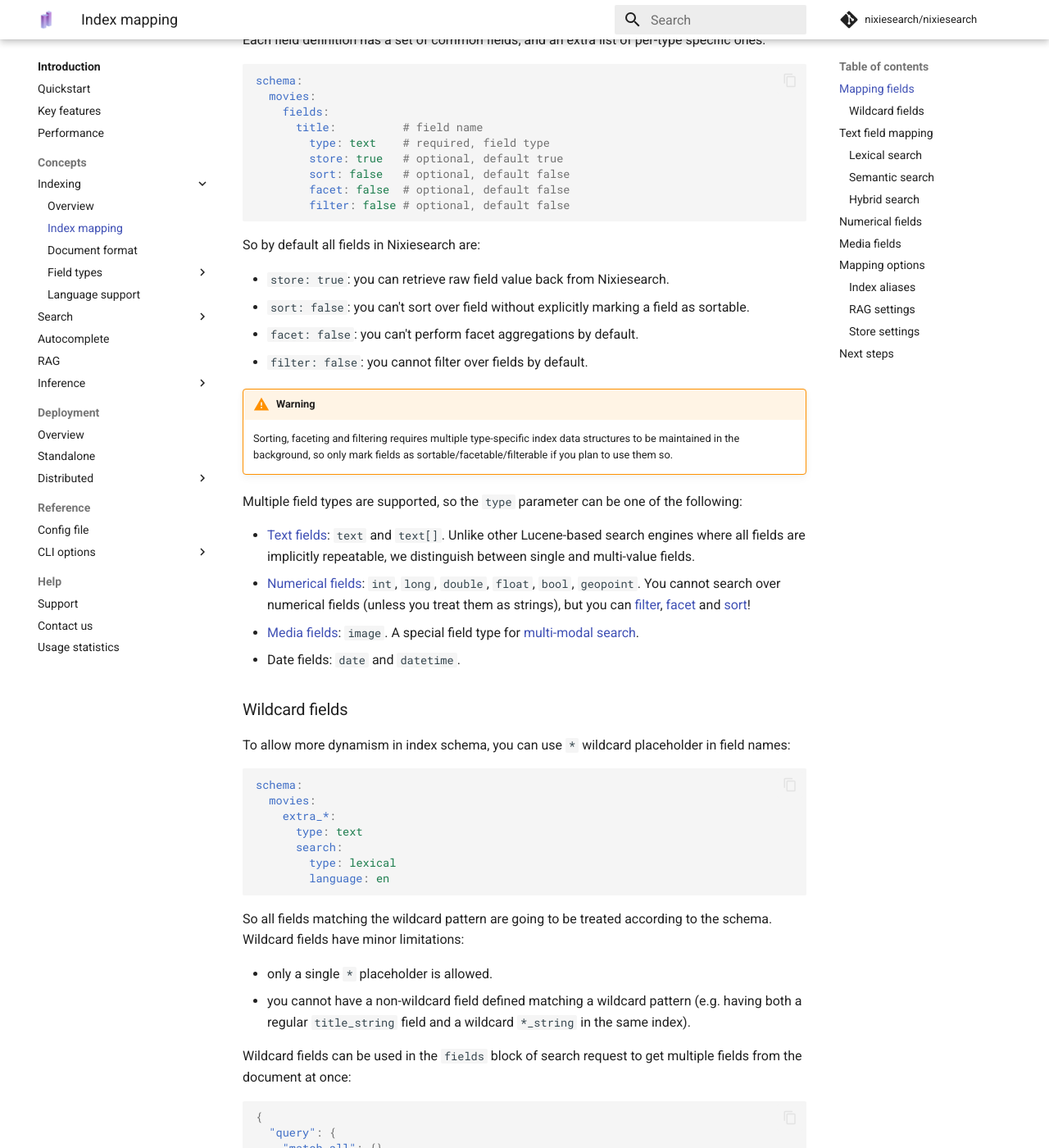
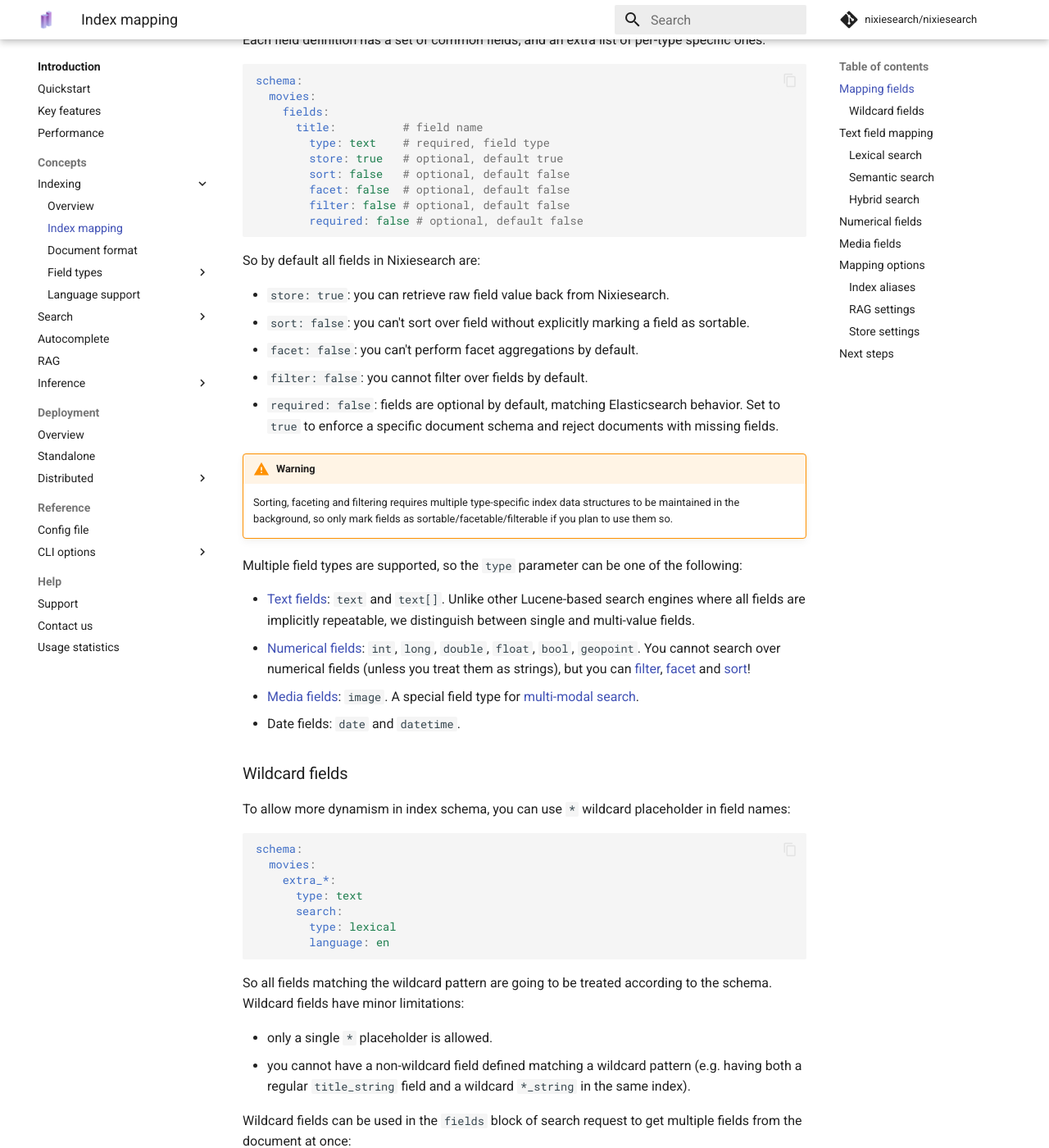
Before and after one commit to nixiesearch/nixiesearch, an MkDocs documentation site: the page built from docs/docs/features/indexing/mapping.md, in a window 1280 px wide and 1400 px high, scrolled down 1266 px. Shown: the whole window at 82% size. Built offline with MkDocs 1.6.1 and Material for MkDocs 9.7.7, drawn with Linux system fonts in a browser that asks for light colours; comment, search, counter and statistics services are not loaded.

Commit message:
add required field support

````diff
--- a/docs/docs/features/indexing/mapping.md
+++ b/docs/docs/features/indexing/mapping.md
@@ -56,6 +56,7 @@ schema:
         sort: false   # optional, default false
         facet: false  # optional, default false
         filter: false # optional, default false
+        required: false # optional, default false
 ```
 
 So by default all fields in Nixiesearch are:
@@ -64,6 +65,7 @@ So by default all fields in Nixiesearch are:
 * `sort: false`: you can't sort over field without explicitly marking a field as sortable.
 * `facet: false`: you can't perform facet aggregations by default.
 * `filter: false`: you cannot filter over fields by default.
+* `required: false`: fields are optional by default, matching Elasticsearch behavior. Set to `true` to enforce a specific document schema and reject documents with missing fields.
 
 !!! warning
 
@@ -110,7 +112,7 @@ The [`multi_match`](../search/query/retrieve/multi_match.md) search operator als
 
 ## Text field mapping
 
-Apart from common `type`, `store`, `filter`, `sort` and `facet` parameters, text fields have a set of other search-related options:
+Apart from common `type`, `store`, `filter`, `sort`, `facet` and `required` parameters, text fields have a set of other search-related options:
 
 * A field can be `search`able, with [lexical](#lexical-search), [semantic](#semantic-search) and [hybrid retrieval](#hybrid-search).
 * You can use field contents to generate search [autocomplete suggestions](../autocomplete/index.md)
````
Also changed, not shown: 4 other files.
